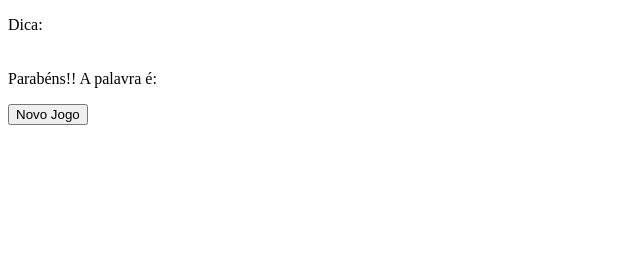
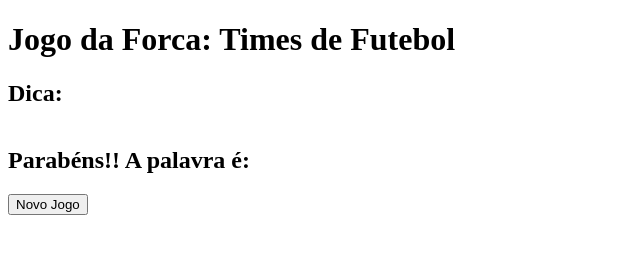
Before and after one commit to gelira/jogo-da-forca-coders, a plain HTML site: page frontend/index.html in a window 1280 px wide. Shown: the whole page, without its empty margins (0-640 px from the left). Drawn offline with Linux system fonts and the light colour scheme; no server answers.

Commit message:
alterando estrutura da página

```diff
--- a/frontend/index.html
+++ b/frontend/index.html
@@ -9,10 +9,11 @@
 </head>
 <body>
   <main>
+    <h1>Jogo da Forca: Times de Futebol</h1>
     <div>
-      <p>Dica: <span id="dica"></span></p>
+      <h2>Dica: <span id="dica"></span></h2>
       <div id="palavra-masked"></div>
-      <p id="letras-restantes"></p>
+      <h3 id="letras-restantes"></h3>
     </div>
     <div id="tentativas-container">
       <div id="vidas"></div>
@@ -21,7 +22,7 @@
       <button id="btn-tentar">Tentar</button>
     </div>
     <div>
-      <p id="resultado"></p>
+      <h2 id="resultado"></h2>
       <button id="novo-jogo">Novo Jogo</button>
     </div>
   </main>
```
